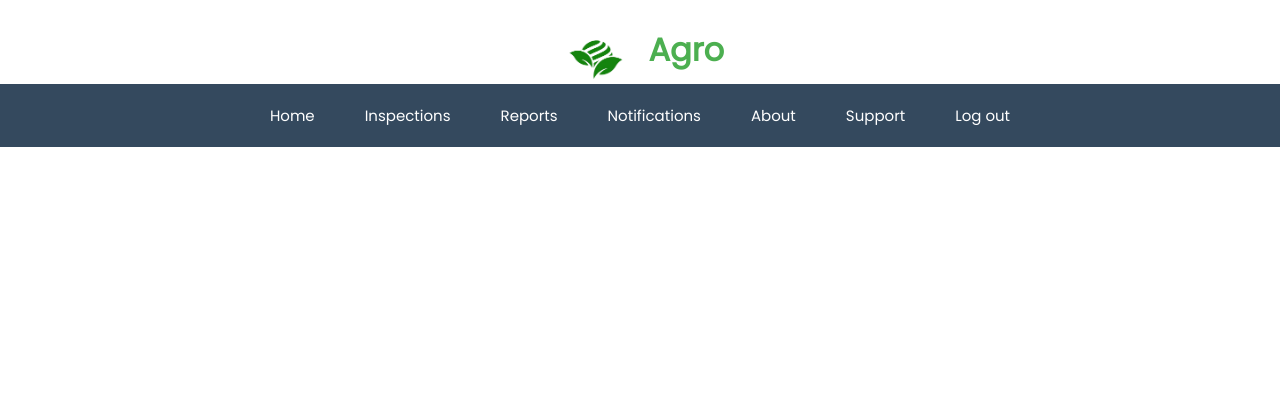
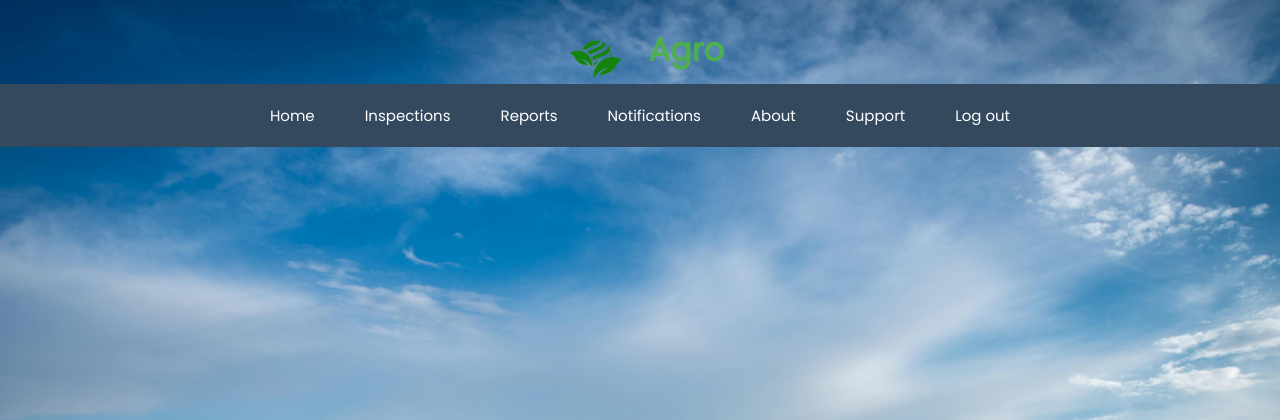
Before and after one commit to kiryuhanabi/Group27_DBMS_Autumn_24, a PHP site: page /inspector.html in a window 1280 px wide. Shown: the top 420 px of the page. Run offline with PHP 8.4, Linux system fonts and the light colour scheme.

Commit message:
Added bg to the inspector html

```diff
--- a/Frontend/inspector.html
+++ b/Frontend/inspector.html
@@ -39,6 +39,5 @@
             <li><a href="login.html">Log out</a></li>
         </ul>
     </nav>
-
 </body>
 </html>
--- a/Frontend/inspector_style.css
+++ b/Frontend/inspector_style.css
@@ -4,6 +4,14 @@
     padding: 0;
     margin: 0;
     font-family: 'Poppins', monospace;
+}
+
+body {
+    background-image: url('ins_background.jpg');
+    background-size: cover;
+    background-position: center;
+    background-attachment: fixed;
+    color: white;
 }
 
 h1 {
@@ -18,7 +26,6 @@ h1 {
     vertical-align: middle;
     margin-right: 4px;
 }
-
 
 ul {
     list-style: none;
@@ -72,6 +79,7 @@ ul li:hover ul.dropdown {
 }
 
 @media (max-width: 768px) {
-.navbar .ul {
-    flex-direction: column;}
+    .navbar .ul {
+        flex-direction: column;
+    }
 }
```
Lines whose indentation alone changed are shown as unchanged.
